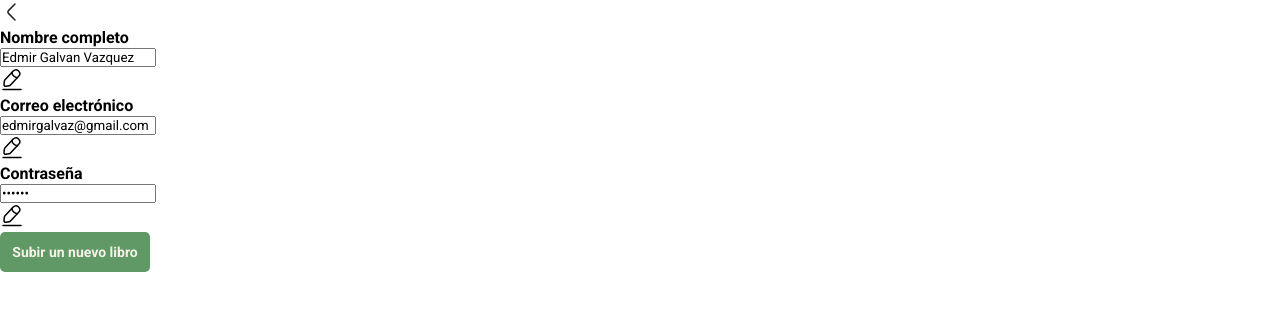
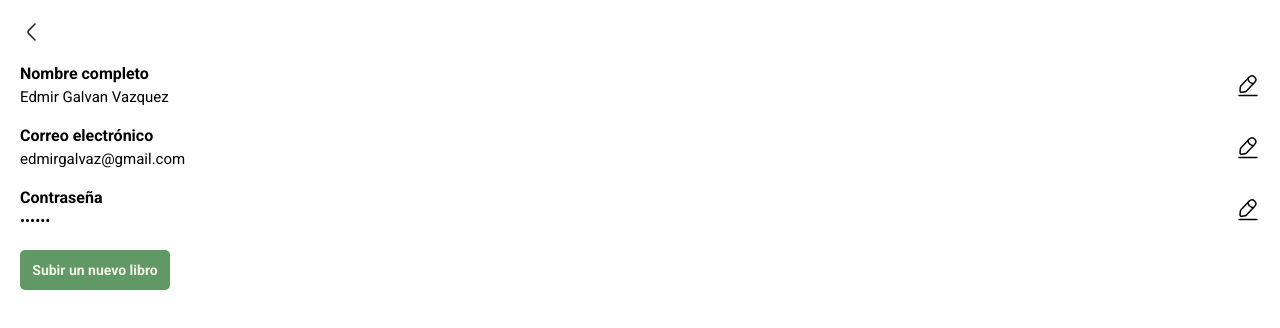
Before and after one commit to edmirgalvan01/biblioteca-virtual, a React (Vite) app: page /profile in a window 1280 px wide. Shown: the top 328 px of the page. Built offline with nearby package versions, Linux system fonts and the light colour scheme.

Commit message:
ProfilePage styles

```diff
--- a/src/components/pages/ProfilePage/ProfilePage.css
+++ b/src/components/pages/ProfilePage/ProfilePage.css
@@ -0,0 +1,19 @@
+.profilePage {
+  display: flex;
+  flex-direction: column;
+  gap: 20px;
+  padding: 20px;
+}
+.profilePage--section {
+  display: flex;
+  justify-content: space-between;
+  align-items: center;
+}
+.profilePage--section .information {
+  display: grid;
+  gap: 5px;
+}
+.profilePage--section .information input {
+  border: none;
+  font-size: 15px;
+}
--- a/src/components/pages/ProfilePage/ProfilePage.tsx
+++ b/src/components/pages/ProfilePage/ProfilePage.tsx
@@ -1,6 +1,7 @@
 import { PrimaryButton } from "../../Buttons/Buttons";
 import { ArrowBack } from "../../icons/ArrowBack";
 import { Edit } from "../../icons/Edit";
+import "./ProfilePage.css";
 
 export const ProfilePage = () => {
   return (
```
